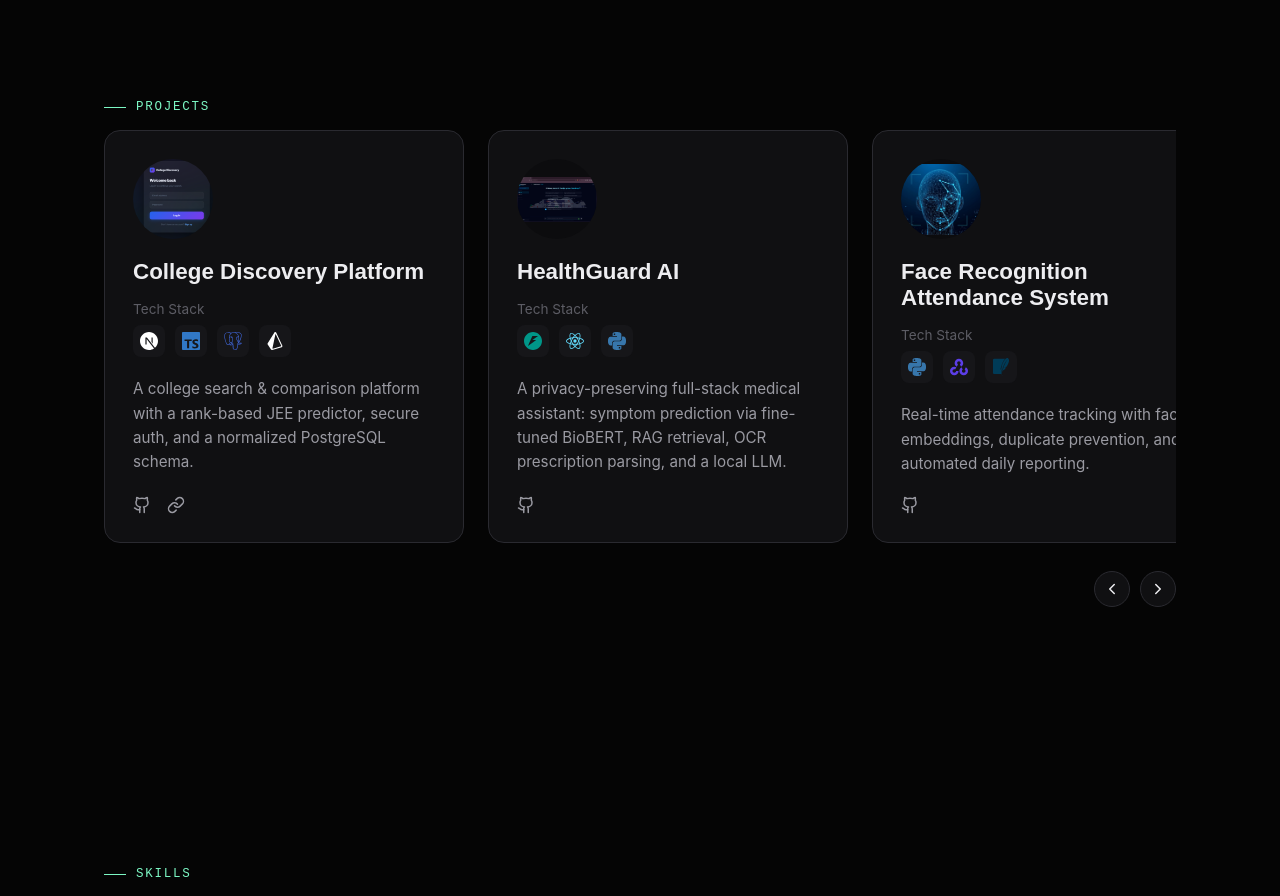
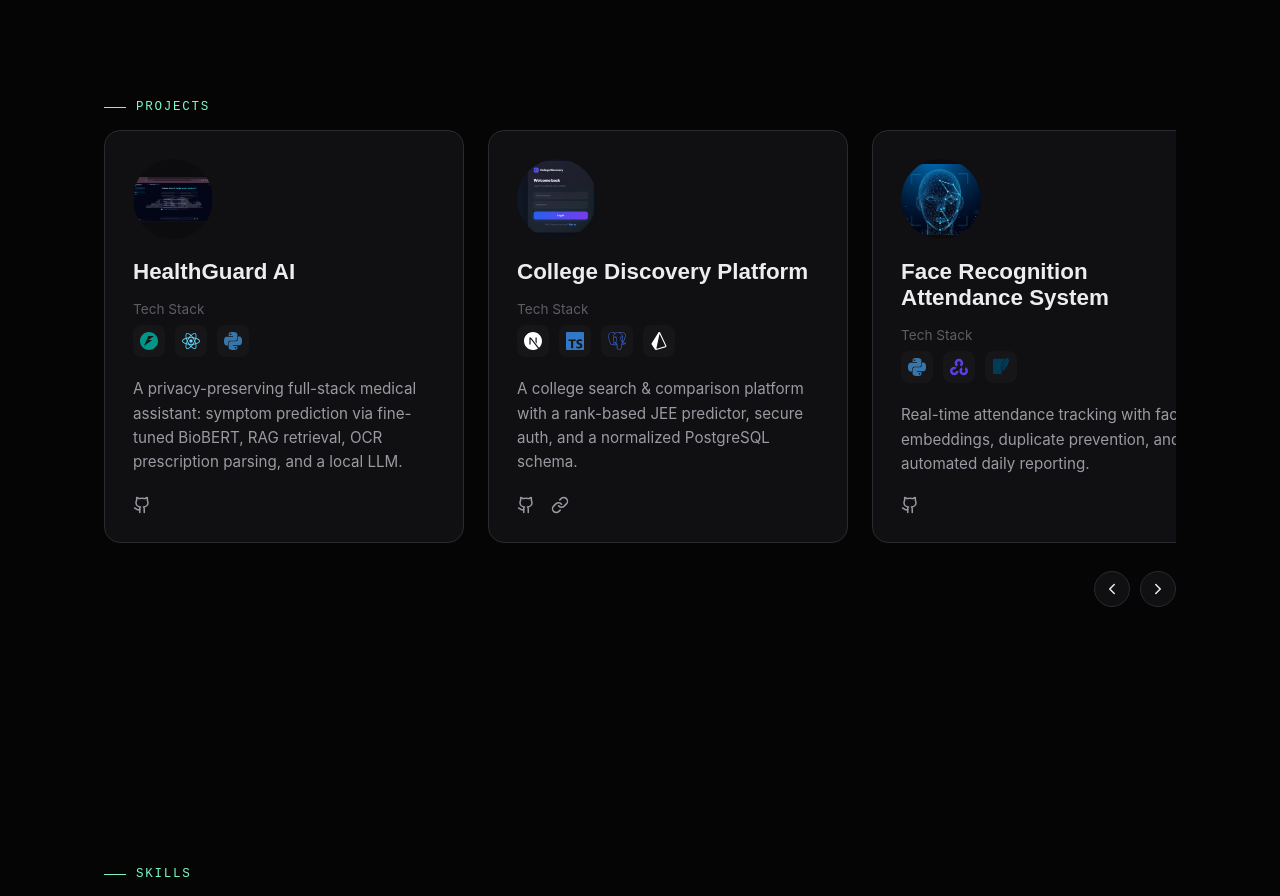
Before and after one commit to Chahak1705/chahakporwal_portfolio, a Next.js app: page / in a window 1280 px wide. Shown: the part 2700-3596 px from the top of the page. Built offline with nearby package versions, Linux system fonts and the light colour scheme.

Commit message:
updated project logo

```diff
--- a/data/resume.js
+++ b/data/resume.js
@@ -74,6 +74,16 @@ export const education = [
 
 export const projects = [
   {
+    id: "healthguard-ai",
+    title: "HealthGuard AI",
+    color: "#283aac",
+    logo: "/projects/healthguard-logo.jpg",
+    desc: "A privacy-preserving full-stack medical assistant: symptom prediction via fine-tuned BioBERT, RAG retrieval, OCR prescription parsing, and a local LLM.",
+    techIcons: ["fastapi", "react", "python"],
+    repo: "https://github.com/Chahak1705/HealthGuard-AI",
+    demo: "#",
+  },
+  {
     id: "college-discovery",
     title: "College Discovery Platform",
     color: "#283aac",
@@ -82,16 +92,6 @@ export const projects = [
     techIcons: ["nextjs", "typescript", "postgresql", "prisma"],
     repo: "https://github.com/Chahak1705/College_Discovery_Platform",
     demo: "https://college-discovery-sooty.vercel.app/",
-  },
-  {
-    id: "healthguard-ai",
-    title: "HealthGuard AI",
-    color: "#283aac",
-    logo: "/projects/healthguard-logo.jpg",
-    desc: "A privacy-preserving full-stack medical assistant: symptom prediction via fine-tuned BioBERT, RAG retrieval, OCR prescription parsing, and a local LLM.",
-    techIcons: ["fastapi", "react", "python"],
-    repo: "https://github.com/Chahak1705/HealthGuard-AI",
-    demo: "#",
   },
   {
     id: "face-attendance",
```
